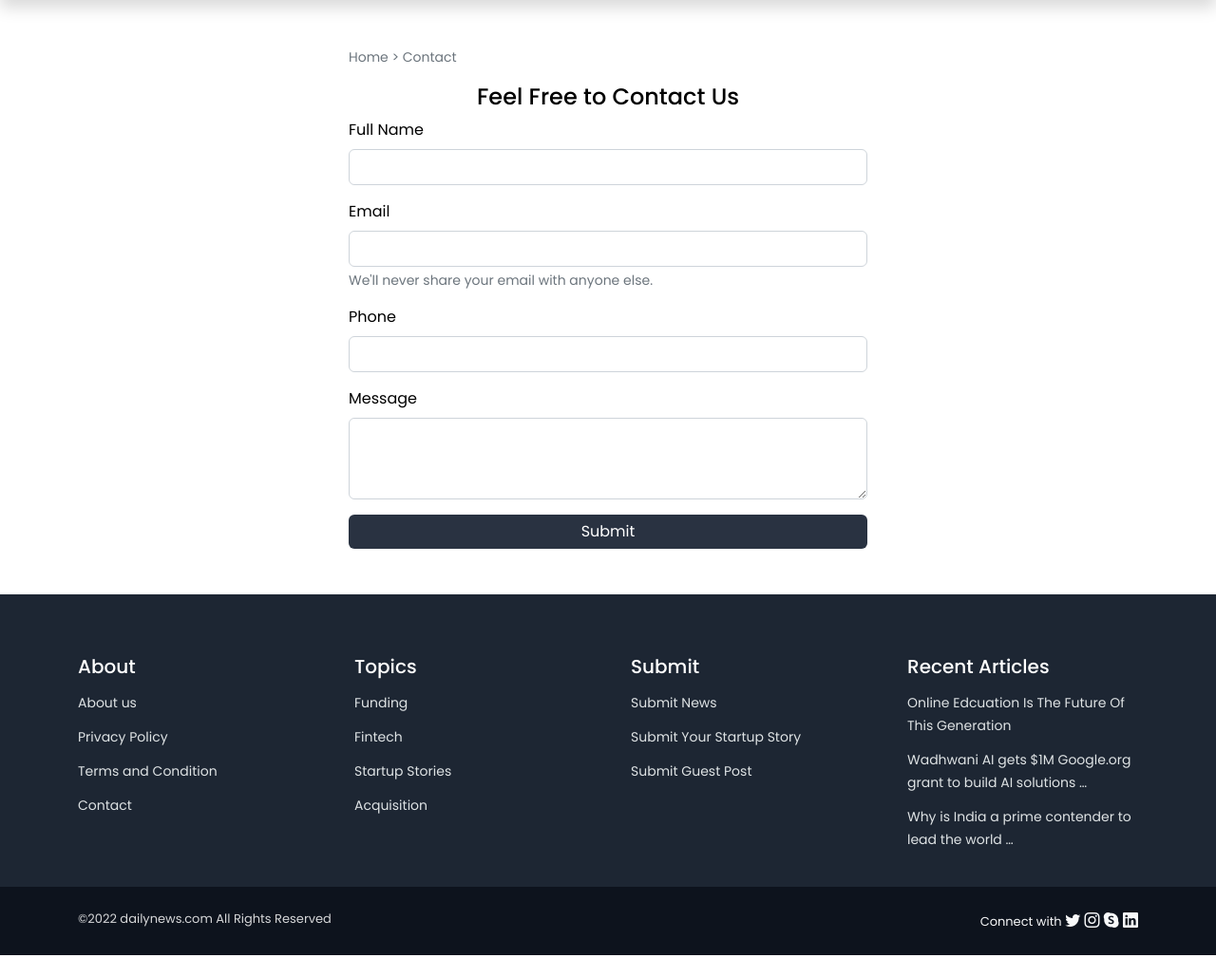
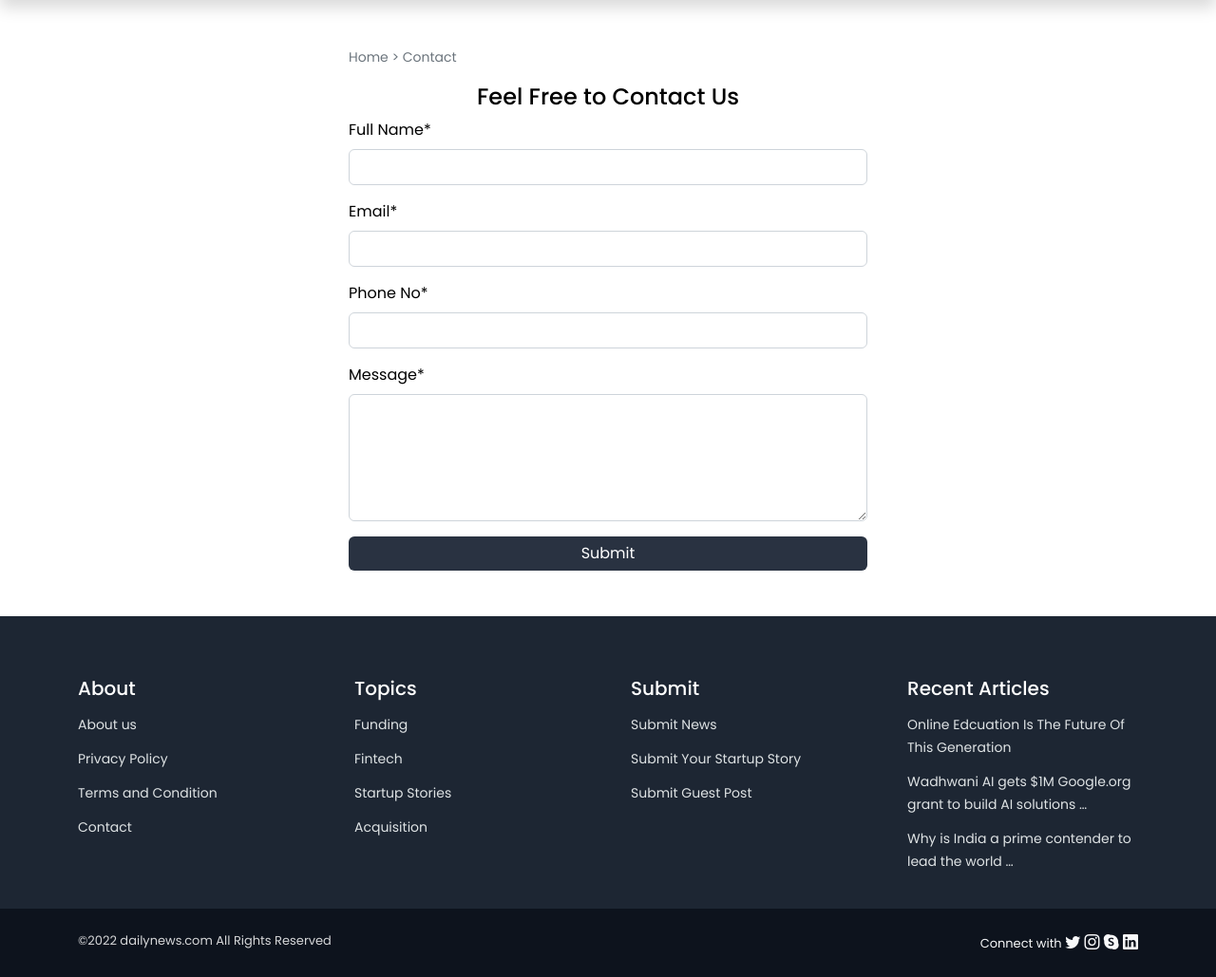
Before and after one commit to sunilyadav-web/TheStartupGazette, a Django app: page /contact/ in a window 1280 px wide. Shown: the part 68-1097 px from the top of the page at 95% size. Before the commit the page ends 1074 px from the top, so only its background shows below. Run offline with Django 4.2, Linux system fonts and the light colour scheme; data comes from the database, SQL or seed files in the repository; both versions use the stored data as it was after the commit; some libraries are stand-ins or nearby versions.

Commit message:
added requirments file

```diff
--- a/dailynews/settings.py
+++ b/dailynews/settings.py
@@ -43,10 +43,13 @@ INSTALLED_APPS = [
     'django.contrib.messages',
     'django.contrib.staticfiles',
     'django.contrib.sitemaps',
+    'crispy_forms',
+    'crispy_bootstrap5',
     'home',
     'ckeditor',
 ]
-
+CRISPY_ALLOWED_TEMPLATE_PACKS = "bootstrap5"
+CRISPY_TEMPLATE_PACK = "bootstrap5"
 MIDDLEWARE = [
     'django.middleware.security.SecurityMiddleware',
     'django.contrib.sessions.middleware.SessionMiddleware',
--- a/home/admin.py
+++ b/home/admin.py
@@ -7,3 +7,4 @@ admin.site.register(Post)
 admin.site.register(Tag)
 admin.site.register(Slider)
 admin.site.register(Featured)
+admin.site.register(Contact)
--- a/home/models.py
+++ b/home/models.py
@@ -97,3 +97,15 @@ class Featured(models.Model):
             print('Featured Model Exception : ',e)
             obj='Enter a Valid Link-'
         return str(obj)
+
+class Contact(models.Model):
+    name=models.CharField(max_length=50,verbose_name='Full Name')
+    email=models.EmailField()
+    phone_no=models.IntegerField(verbose_name='Phone No')
+    message=models.TextField(max_length=500)
+    created_at=models.DateTimeField(auto_now_add=True,editable=False,verbose_name='Featured At')
+    updated_at=models.DateTimeField(auto_now=True, editable=False)
+
+
+    def __str__(self):
+        return f"{self.name}  Email - {self.email}"
--- a/home/templates/home/contact.html
+++ b/home/templates/home/contact.html
@@ -1,5 +1,5 @@
 {% extends './base.html' %} {% load static %}
-
+{% load crispy_forms_tags %}
 {% block metatags %}
 {% endblock metatags %}
 
@@ -16,25 +16,11 @@
       <div class="w-100"></div>
       <div class="col-md-6 m-auto">
         <h4 class="text-center">Feel Free to Contact Us</h4>
-        <form>
-          <div class="mb-3">
-            <label for="fname" class="form-label">Full Name</label>
-            <input type="password" class="form-control" id="fname" name="full-name">
-          </div>
-          <div class="mb-3">
-            <label for="email" class="form-label">Email</label>
-            <input type="email" class="form-control" id="email" name="email" aria-describedby="emailHelp">
-            <div id="emailHelp" class="form-text">We'll never share your email with anyone else.</div>
-          </div>
-          <div class="mb-3">
-            <label for="phone" class="form-label">Phone</label>
-            <input type="number" class="form-control" id="phone" name="phone">
-          </div>
 
-          <div class="mb-3">
-            <label for="query" class="form-label">Message</label>
-            <textarea class="form-control" id="query" name="query" rows="3"></textarea>
-          </div>
+        <form method="post", action="">
+          {% csrf_token %}
+          {{ form | crispy }}
+
           <div class="d-grid">
             <button type="submit" class="btn btn-primary">Submit</button>
           </div>
@@ -44,4 +30,9 @@
   </div>
 </section>
 
+<script>
+  var x= document.getElementById('id_message').rows='5'
+  console.log(x)
+</script>
+
 {% endblock body %}
--- a/home/urls.py
+++ b/home/urls.py
@@ -7,7 +7,7 @@ urlpatterns = [
     path('post/<slug>',post,name='post'),
     path('category/<name>',categoryFilter,name='category'),
     path('tag/<tag_name>',tagFilter,name='tag'),
-    path('contact/',contact, name='contact'),
+    path('contact/',ContactView.as_view(), name='contact'),
     path('aboutus/',aboutUs, name='aboutus'),
     path('search/',search,name='search'),
     path('term-and-condition/',termAndCondition,name='term-and-condition'),
--- a/home/views.py
+++ b/home/views.py
@@ -5,6 +5,8 @@ from django.contrib import messages
 from django.db.models import Q
 from django.core.paginator import Paginator
 from .utils import *
+from django.views import generic
+from django.contrib.messages.views import SuccessMessageMixin
 
 
 # =========Home Page================
@@ -106,13 +108,12 @@ def tagFilter(request,tag_name):
 
 
 # =========Contact Page ===========
-def contact(request):
-    context={}
-    try:
-        pass
-    except Exception as e:
-        print("Contact Exception : ",e)
-    return render(request,'home/contact.html',context)
+class ContactView(SuccessMessageMixin,generic.CreateView):
+    template_name='home/contact.html'
+    model=Contact
+    success_url='/contact/'
+    fields='__all__'
+    success_message=('ThanYou, Will Responde you very soon!')
 
 # ============About us Page============
 def aboutUs(request):
```
Also changed, not shown: requirements.txt (added, +12 -0 lines), db.sqlite3, home/migrations/0015_contact_alter_featured_created_at.py (added), home/migrations/0016_alter_contact_message.py (added), home/migrations/0017_alter_contact_message.py (added).
